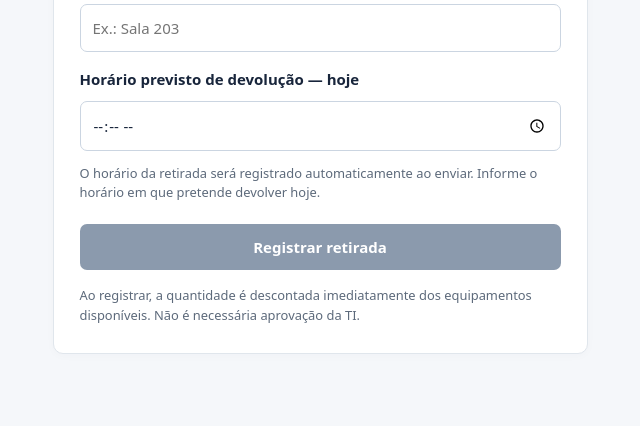
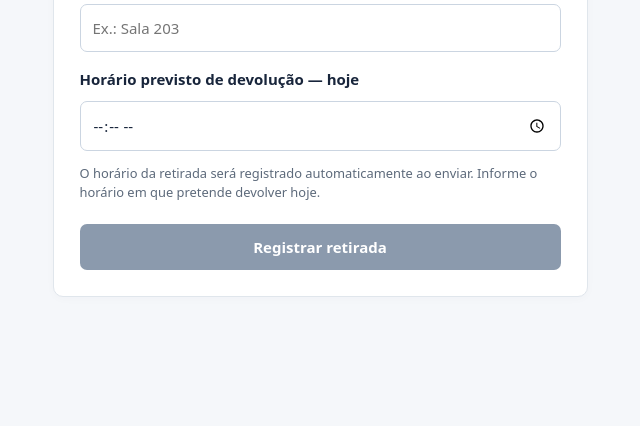
Before and after one commit to gabrieljmeira/chromebooks-sistema, a Flask app: page /retirada in a window 1280 px wide. Shown: the part 558-984 px from the top of the page, without its empty margins (320-960 px from the left). After the commit the page ends 855 px from the top, so only its background shows below. Run offline with Flask 3, Linux system fonts and the light colour scheme; data that the repository does not hold is empty.

Commit message:
Remove texto explicativo abaixo do formulário de retirada

```diff
--- a/templates/request.html
+++ b/templates/request.html
@@ -24,6 +24,5 @@
     <p class="hint">O horário da retirada será registrado automaticamente ao enviar. Informe o horário em que pretende devolver hoje.</p>
     <button type="submit" class="primary" {% if available == 0 %}disabled{% endif %}>Registrar retirada</button>
   </form>
-  <p class="footnote">Ao registrar, a quantidade é descontada imediatamente dos equipamentos disponíveis. Não é necessária aprovação da TI.</p>
 </section>
 {% endblock %}
```
